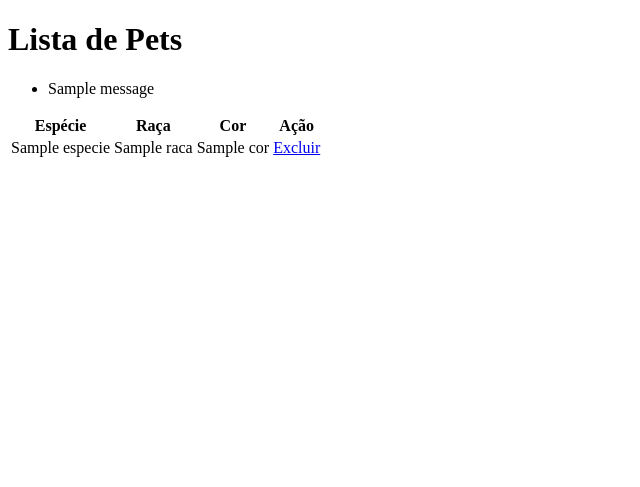
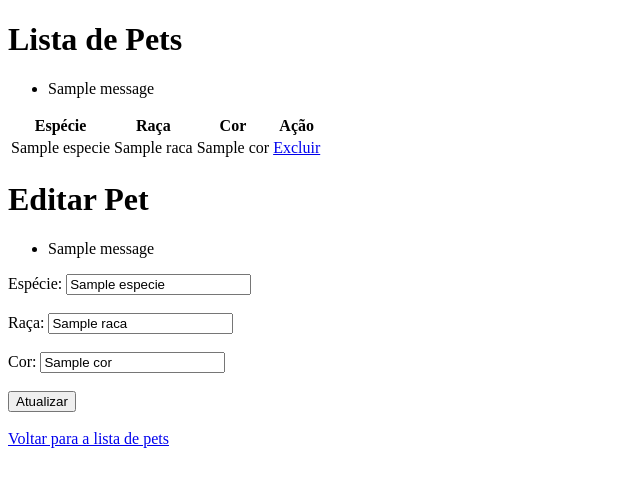
Before and after one commit to Paulodferreira1/PetShop, a Flask app: template flaskr/templates/Exibir.html in a window 1280 px wide. Shown: the top 487 px of the page, without its empty margins (0-640 px from the left). Run offline with Flask 3, Linux system fonts and the light colour scheme; the template is opened without the code that fills it: most values are stand-ins (such as "Sample title", 1, 10 or a date in 2020); one stand-in notice (Sample message) is shown.

Commit message:
Colocando função de atualização

```diff
--- a/flaskr/app.py
+++ b/flaskr/app.py
@@ -59,16 +59,37 @@ def cadastro():
     return render_template('Cadastro.html')
 @app.route('/excluir/<int:id>', methods=['GET'])
 def excluir(id):
-    pet = petz.query.get(id)  # Encontra o pet pelo ID
+    pets = petz.query.get(id)  # Encontra o pet pelo ID
 
-    if pet:
-        db.session.delete(pet)  # Remove o pet
+    if pets:
+        db.session.delete(pets)  # Remove o pet
         db.session.commit()  # Commit da transação para o banco de dados
         flash("Pet excluído com sucesso!", "success")
     else:
         flash("Pet não encontrado.", "error")
 
     return redirect('/exibir')
+@app.route('/atualizar/<int:id>', methods=['POST'])
+def atualizar(id):
+    # Encontra o pet pelo ID
+    pets = petz.query.get(id)
+
+    if pets:
+        # Atualiza os dados do pet com os dados do formulário
+        pets.especie = request.form['Espécie']
+        pets.raca = request.form['Raça']
+        pets.cor = request.form['Cor']
+
+        # Comita as mudanças no banco de dados
+        db.session.commit()
+
+        # Mensagem de sucesso
+        flash("Pet atualizado com sucesso!", "success")
+        return redirect('/exibir')
+    else:
+        # Se o pet não for encontrado, exibe uma mensagem de erro
+        flash("Pet não encontrado.", "error")
+        return redirect('/exibir')
 
 # Rota para exibir os animais cadastrados no banco de dados
 @app.route('/exibir')
--- a/flaskr/templates/Exibir.html
+++ b/flaskr/templates/Exibir.html
@@ -41,5 +41,32 @@
             {% endfor %}
         </tbody>
     </table>
+    <h1>Editar Pet</h1>
+
+    {% with messages = get_flashed_messages(with_categories=true) %}
+        {% if messages %}
+            <ul>
+            {% for category, message in messages %}
+                <li class="{{ category }}">{{ message }}</li>
+            {% endfor %}
+            </ul>
+        {% endif %}
+    {% endwith %}
+
+    <form action="{{ url_for('atualizar', id=pet.id) }}" method="POST">
+        <label for="especie">Espécie:</label>
+        <input type="text" name="Espécie" id="especie" value="{{ pet.especie }}" required><br><br>
+
+        <label for="raca">Raça:</label>
+        <input type="text" name="Raça" id="raca" value="{{ pet.raca }}" required><br><br>
+
+        <label for="cor">Cor:</label>
+        <input type="text" name="Cor" id="cor" value="{{ pet.cor }}" required><br><br>
+
+        <button type="submit">Atualizar</button>
+    </form>
+
+    <br>
+    <a href="{{ url_for('exibir') }}">Voltar para a lista de pets</a>
 </body>
 </html>
```
